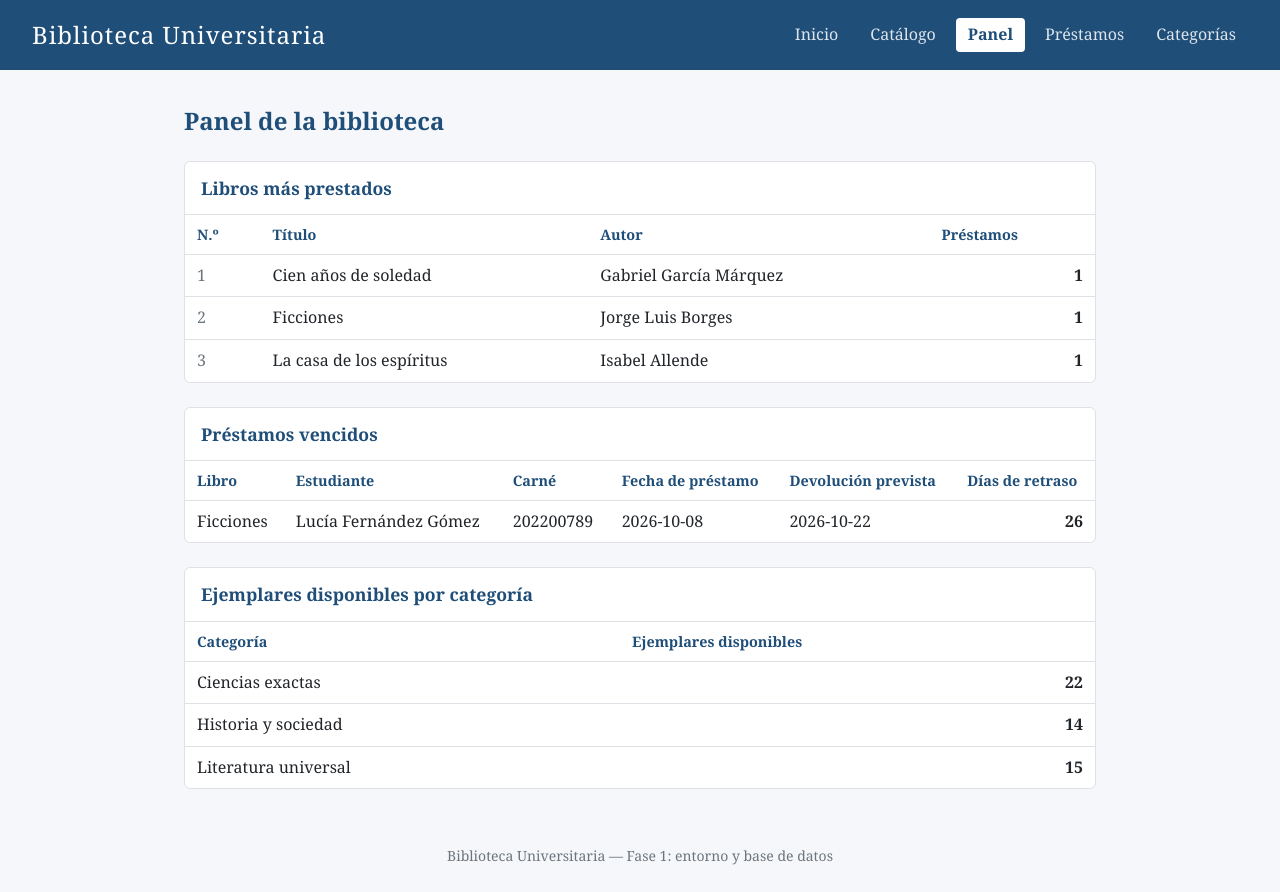
After one commit to Vic2910/caso1-biblioteca-universitaria, a Laravel app: page /panel in a window 1280 px wide. The commit adds this page. Run offline with Laravel 12, Linux system fonts and the light colour scheme; data comes from the database, SQL or seed files in the repository.

Commit message:
feat(panel): panel de indicadores de solo consulta en GET /panel (T010-T015)

```diff
--- /dev/null
+++ b/app/Http/Controllers/PanelController.php
@@ -0,0 +1,75 @@
+<?php
+
+declare(strict_types=1);
+
+namespace App\Http\Controllers;
+
+use App\Models\Categoria;
+use App\Models\Libro;
+use App\Models\Prestamo;
+use Illuminate\Contracts\View\View;
+
+/**
+ * Panel de indicadores de solo consulta (specs/007-panel-biblioteca, D-018):
+ * una única acción que resume el ranking de préstamos, los vencidos del día y
+ * la disponibilidad por categoría con los registros vigentes al consultar.
+ */
+class PanelController extends Controller
+{
+    /**
+     * Calcula los tres indicadores con una sola fecha de consulta (D-022) y
+     * tres consultas agregadas (D-023); la vista solo los presenta.
+     */
+    public function index(): View
+    {
+        $fechaConsulta = today();
+
+        $ranking = Libro::has('prestamos')
+            ->withCount('prestamos')
+            ->orderByDesc('prestamos_count')
+            ->orderBy('titulo')
+            ->orderBy('isbn')
+            ->limit(5)
+            ->get()
+            ->map(fn (Libro $libro): array => [
+                'titulo' => $libro->titulo,
+                'autor' => $libro->autor,
+                'prestamos' => (int) $libro->prestamos_count,
+            ]);
+
+        $vencidos = Prestamo::query()
+            ->with('libro')
+            ->whereNull('fecha_devolucion_real')
+            ->where('fecha_devolucion_prevista', '<', $fechaConsulta)
+            ->join('libros', 'libros.id', '=', 'prestamos.libro_id')
+            ->orderBy('fecha_devolucion_prevista')
+            ->orderBy('libros.titulo')
+            ->orderBy('prestamos.id')
+            ->get(['prestamos.*'])
+            ->map(fn (Prestamo $prestamo): array => [
+                'libro' => $prestamo->libro->titulo,
+                'estudiante' => $prestamo->nombre_estudiante,
+                'carnet' => $prestamo->carnet_estudiante,
+                'fecha_prestamo' => $prestamo->fecha_prestamo->toDateString(),
+                'fecha_devolucion_prevista' => $prestamo->fecha_devolucion_prevista->toDateString(),
+                'dias_retraso' => (int) $prestamo->fecha_devolucion_prevista->diffInDays($fechaConsulta),
+            ]);
+
+        $disponibilidad = Categoria::query()
+            ->withCount('libros')
+            ->withSum('libros as ejemplares_disponibles', 'ejemplares_disponibles')
+            ->orderBy('nombre')
+            ->having('libros_count', '>', 0)
+            ->get()
+            ->map(fn (Categoria $categoria): array => [
+                'nombre' => $categoria->nombre,
+                'disponibles' => (int) $categoria->ejemplares_disponibles,
+            ]);
+
+        return view('panel.index', [
+            'ranking' => $ranking,
+            'vencidos' => $vencidos,
+            'disponibilidad' => $disponibilidad,
+        ]);
+    }
+}
--- a/resources/views/layouts/app.blade.php
+++ b/resources/views/layouts/app.blade.php
@@ -426,6 +426,9 @@
                     <a href="{{ route('catalogo.index') }}" @if (request()->routeIs('catalogo.*')) class="active" @endif>Catálogo</a>
                 </li>
                 <li>
+                    <a href="{{ route('panel.index') }}" @if (request()->routeIs('panel.*')) class="active" @endif>Panel</a>
+                </li>
+                <li>
                     <a href="{{ route('prestamos.index') }}" @if (request()->routeIs('prestamos.*')) class="active" @endif>Préstamos</a>
                 </li>
                 <li>
--- /dev/null
+++ b/resources/views/panel/index.blade.php
@@ -0,0 +1,156 @@
+@extends('layouts.app')
+
+@section('title', 'Panel de la biblioteca — Biblioteca Universitaria')
+
+@section('content')
+    <section class="panel">
+        <h2>Panel de la biblioteca</h2>
+
+        <section class="panel-seccion">
+            <h3>Libros más prestados</h3>
+
+            @if ($ranking->isEmpty())
+                <p class="estado-vacio">No hay datos disponibles</p>
+            @else
+                <table class="tabla-panel">
+                    <thead>
+                        <tr>
+                            <th>N.º</th>
+                            <th>Título</th>
+                            <th>Autor</th>
+                            <th>Préstamos</th>
+                        </tr>
+                    </thead>
+                    <tbody>
+                        @foreach ($ranking as $libro)
+                            <tr>
+                                <td class="posicion">{{ $loop->iteration }}</td>
+                                <td>{{ $libro['titulo'] }}</td>
+                                <td>{{ $libro['autor'] }}</td>
+                                <td class="cifra">{{ $libro['prestamos'] }}</td>
+                            </tr>
+                        @endforeach
+                    </tbody>
+                </table>
+            @endif
+        </section>
+
+        <section class="panel-seccion">
+            <h3>Préstamos vencidos</h3>
+
+            @if ($vencidos->isEmpty())
+                <p class="estado-vacio">No hay datos disponibles</p>
+            @else
+                <table class="tabla-panel">
+                    <thead>
+                        <tr>
+                            <th>Libro</th>
+                            <th>Estudiante</th>
+                            <th>Carné</th>
+                            <th>Fecha de préstamo</th>
+                            <th>Devolución prevista</th>
+                            <th>Días de retraso</th>
+                        </tr>
+                    </thead>
+                    <tbody>
+                        @foreach ($vencidos as $prestamo)
+                            <tr>
+                                <td>{{ $prestamo['libro'] }}</td>
+                                <td>{{ $prestamo['estudiante'] }}</td>
+                                <td>{{ $prestamo['carnet'] }}</td>
+                                <td>{{ $prestamo['fecha_prestamo'] }}</td>
+                                <td>{{ $prestamo['fecha_devolucion_prevista'] }}</td>
+                                <td class="cifra">{{ $prestamo['dias_retraso'] }}</td>
+                            </tr>
+                        @endforeach
+                    </tbody>
+                </table>
+            @endif
+        </section>
+
+        <section class="panel-seccion">
+            <h3>Ejemplares disponibles por categoría</h3>
+
+            @if ($disponibilidad->isEmpty())
+                <p class="estado-vacio">No hay datos disponibles</p>
+            @else
+                <table class="tabla-panel">
+                    <thead>
+                        <tr>
+                            <th>Categoría</th>
+                            <th>Ejemplares disponibles</th>
+                        </tr>
+                    </thead>
+                    <tbody>
+                        @foreach ($disponibilidad as $categoria)
+                            <tr>
+                                <td>{{ $categoria['nombre'] }}</td>
+                                <td class="cifra">{{ $categoria['disponibles'] }}</td>
+                            </tr>
+                        @endforeach
+                    </tbody>
+                </table>
+            @endif
+        </section>
+
+        <style>
+            .panel > h2 {
+                margin-top: 0;
+                color: var(--color-primario);
+            }
+
+            .panel-seccion {
+                background-color: #ffffff;
+                border: 1px solid var(--color-borde);
+                border-radius: 6px;
+                margin-bottom: 1.5rem;
+                overflow-x: auto;
+            }
+
+            .panel-seccion h3 {
+                margin: 0;
+                padding: 0.75rem 1rem;
+                font-size: 1.1rem;
+                color: var(--color-primario);
+                border-bottom: 1px solid var(--color-borde);
+            }
+
+            .panel-seccion .estado-vacio {
+                border: 0;
+                border-radius: 0;
+                margin: 0;
+            }
+
+            table.tabla-panel {
+                width: 100%;
+                border-collapse: collapse;
+            }
+
+            table.tabla-panel th,
+            table.tabla-panel td {
+                padding: 0.5rem 0.75rem;
+                border-bottom: 1px solid var(--color-borde);
+                text-align: left;
+                white-space: nowrap;
+            }
+
+            table.tabla-panel th {
+                font-size: 0.9rem;
+                color: var(--color-primario);
+            }
+
+            table.tabla-panel tbody tr:last-child td {
+                border-bottom: 0;
+            }
+
+            table.tabla-panel td.cifra {
+                font-weight: bold;
+                text-align: right;
+            }
+
+            table.tabla-panel td.posicion {
+                color: #6c757d;
+            }
+        </style>
+    </section>
+@endsection
--- a/routes/web.php
+++ b/routes/web.php
@@ -5,6 +5,7 @@ declare(strict_types=1);
 use App\Http\Controllers\CatalogoController;
 use App\Http\Controllers\CategoriaController;
 use App\Http\Controllers\LibroController;
+use App\Http\Controllers\PanelController;
 use App\Http\Controllers\PortadaController;
 use App\Http\Controllers\PrestamoController;
 use App\Models\Categoria;
@@ -22,6 +23,12 @@ Route::get('/', function () {
 
 Route::get('/catalogo', [CatalogoController::class, 'index'])->name('catalogo.index');
 Route::get('/catalogo/{id}', [CatalogoController::class, 'show'])->whereNumber('id')->name('catalogo.show');
+
+/*
+ * Panel de indicadores (specs/007-panel-biblioteca, D-018): una única ruta GET
+ * sin parámetros ni autenticación propia. No se registran rutas de escritura.
+ */
+Route::get('/panel', [PanelController::class, 'index'])->name('panel.index');
 
 /*
  * Entrega de portadas (specs/005-gestion-portadas, D-018/D-023).
```
